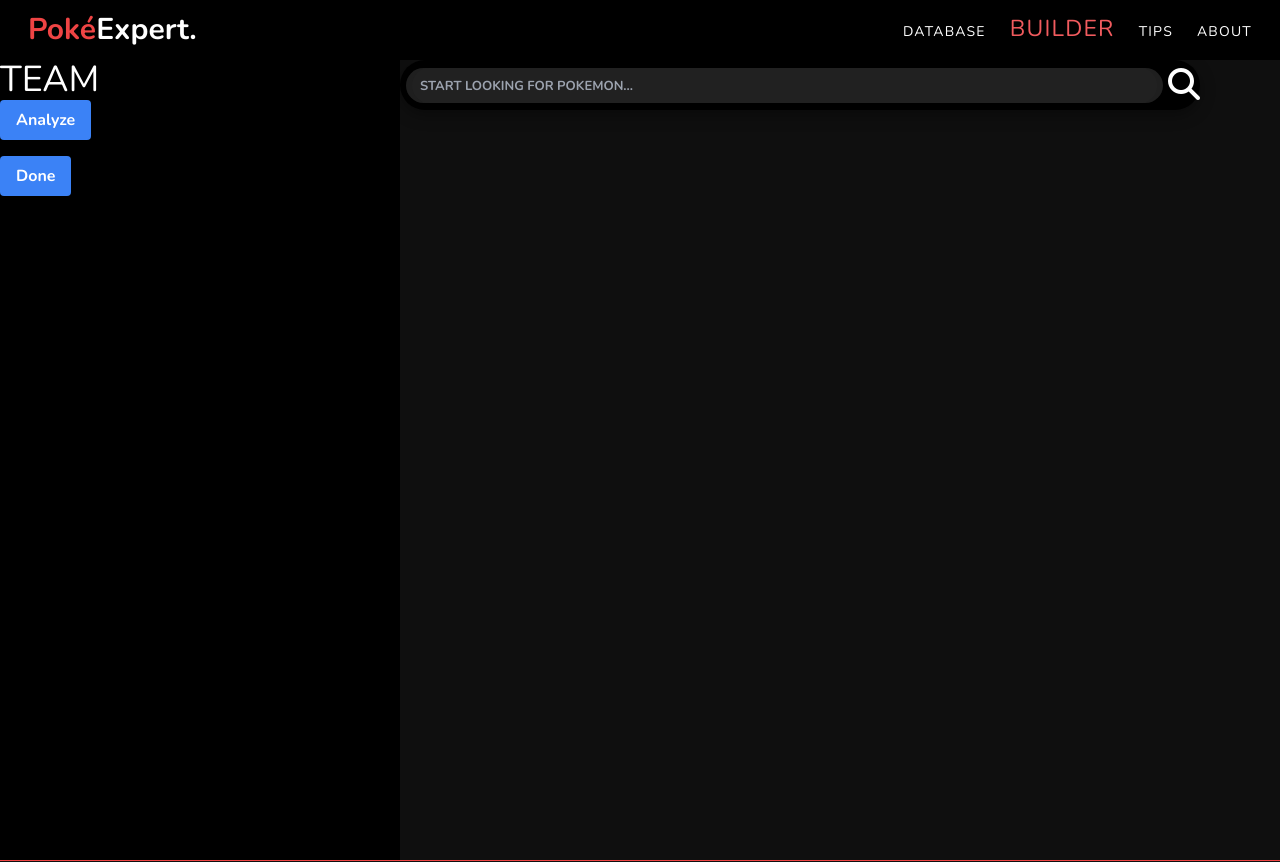
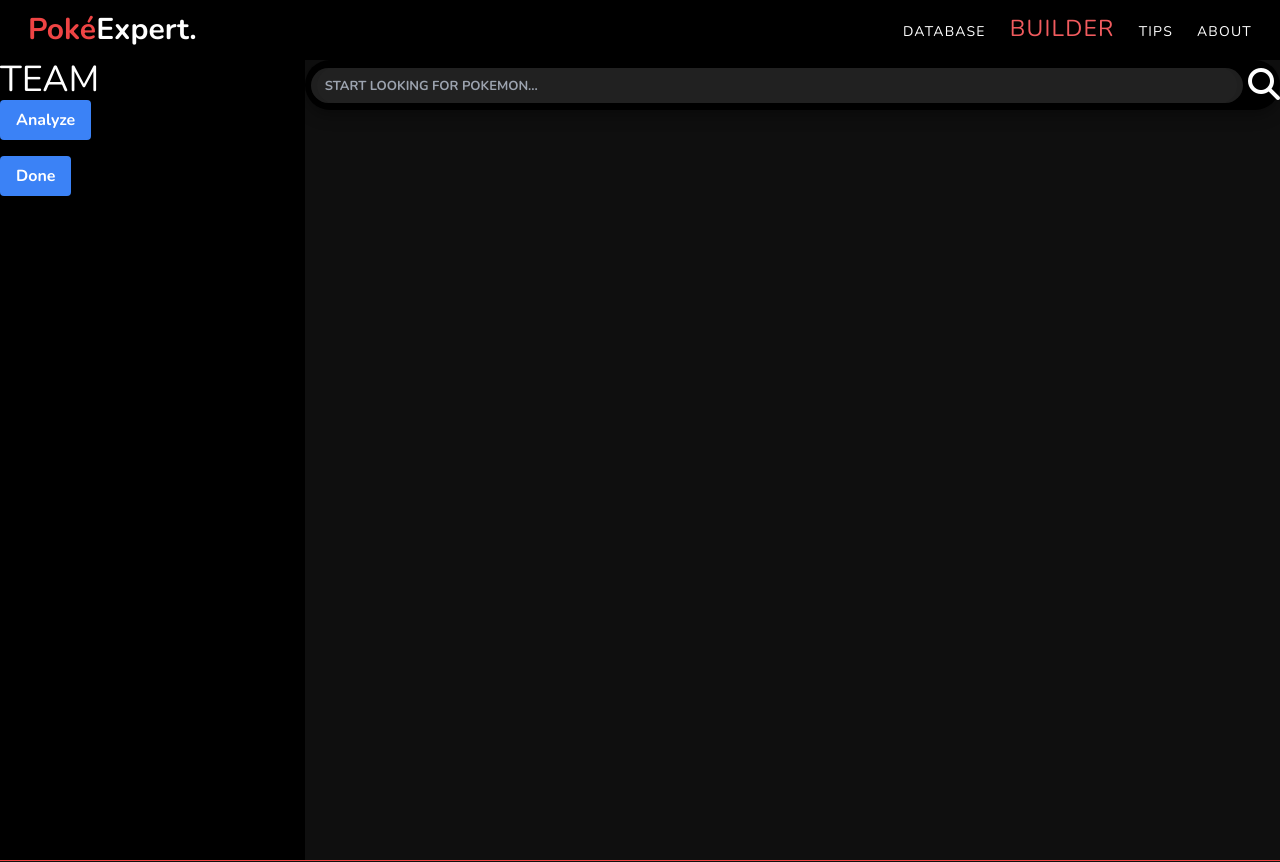
Before and after one commit to davidliberal0/poke-expert-react, a React (Create React App) app: page /builder in a window 1280 px wide. Shown: the top 862 px of the page. Built offline with nearby package versions, Linux system fonts and the light colour scheme.

Commit message:
fix page layout

```diff
--- a/src/components/css/teambuilderpage.css
+++ b/src/components/css/teambuilderpage.css
@@ -1,3 +1,8 @@
 .poke-content-side {
-  width: 800px;
+  width: 100%;
 }
+
+.team-build-page {
+  width: 100%;
+  max-width: 4000px;
+}
--- a/src/components/team-builder/PartyTeam.jsx
+++ b/src/components/team-builder/PartyTeam.jsx
@@ -5,7 +5,7 @@ const PartyTeam = () => {
   return (
     <div className="bg-black side-bar ">
       <form>
-        <div className="party-team flex flex-col mr-8">
+        <div className="party-team flex flex-col">
           <div className="text-4xl">TEAM</div>
           <div className="party-items-container"></div>
           <div className="flex flex-col">
--- a/src/components/team-builder/TeamBuilderPage.jsx
+++ b/src/components/team-builder/TeamBuilderPage.jsx
@@ -9,7 +9,9 @@ const TeamBuilderPage = () => {
       <div className="team-build-page flex">
         <PartyTeam />
         <div className="poke-content-side">
-          <Searchbar />
+          <div className="poke-search-content">
+            <Searchbar />
+          </div>
         </div>
       </div>
     </div>
```
